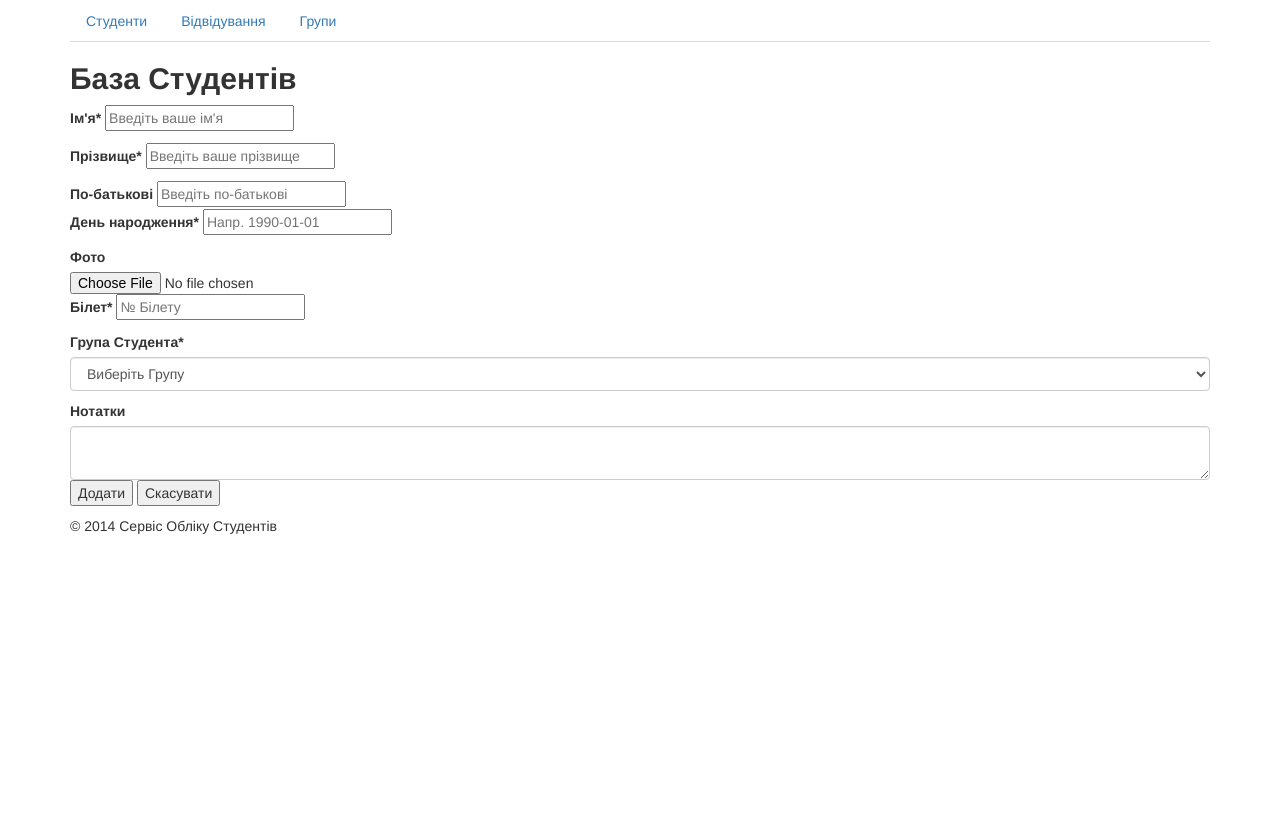
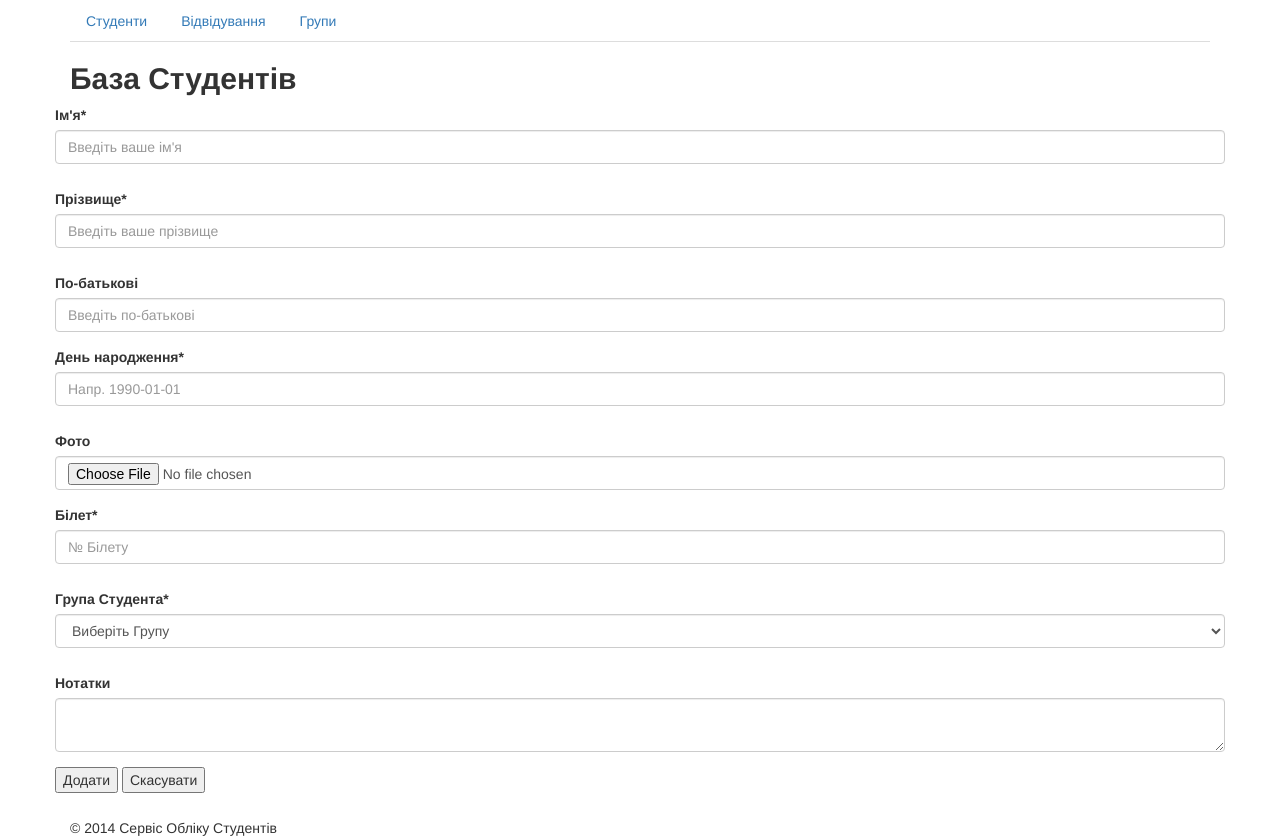
Before and after one commit to curious725/studentsdb_django, a Django app: page /students/add/ in a window 1280 px wide. Shown: the part 70-908 px from the top of the page. Before the commit the page ends 604 px from the top, so only its background shows below. Run offline with Django 3.2, Linux system fonts and the light colour scheme; data that the repository does not hold is empty; some libraries are stand-ins or nearby versions.

Commit message:
begin styling add student form with Twitter Bootstrap

```diff
--- a/studentsdb/studentsdb/students/templates/students/students_add.html
+++ b/studentsdb/studentsdb/students/templates/students/students_add.html
@@ -20,50 +20,55 @@
 
 
 <form  action="{% url 'students_add' %}"  method="post"
-  enctype="multipart/form-data">
+  enctype="multipart/form-data" class="form-horizontal">
 
   {% csrf_token %}
 
-  <div>
+  <div class="form-group">
     <label for="first_name">Ім'я*</label>
     <input type="text" value="{{ request.POST.first_name }}"
-      name="first_name" id="first_name" placeholder="Введіть ваше ім'я">
+      name="first_name" id="first_name" placeholder="Введіть ваше ім'я"
+      class="form-control">
     <span class="help-block">{{ errors.first_name }}</span>
   </div>
 
-  <div>
+  <div class="form-group">
     <label for="last_name">Прізвище*</label>
     <input type="text" value="{{ request.POST.last_name }}"
-      name="last_name" id="last_name" placeholder="Введіть ваше прізвище">
+      name="last_name" id="last_name" placeholder="Введіть ваше прізвище"
+      class="form-control">
     <span class="help-block">{{ errors.last_name }}</span>
   </div>
 
-  <div>
+  <div class="form-group">
     <label for="middle_name">По-батькові</label>
     <input type="text" value="{{ request.POST.middle_name }}"
-    name="middle_name" id="middle_name" placeholder="Введіть по-батькові">
+      name="middle_name" id="middle_name" placeholder="Введіть по-батькові"
+      class="form-control">
   </div>
 
-  <div>
+  <div class="form-group">
     <label for="birthday">День народження*</label>
     <input type="text" value="{{ request.POST.birthday }}"
-      name="birthday" id="birthday" placeholder="Напр. 1990-01-01">
+      name="birthday" id="birthday" placeholder="Напр. 1990-01-01"
+      class="form-control">
     <span class="help-block">{{ errors.birthday }}</span>
   </div>
 
-  <div>
+  <div class="form-group">
     <label for="photo">Фото</label>
-    <input type="file" value="" name="photo" id="photo">
+    <input type="file" value="" name="photo" id="photo"
+      class="form-control">
   </div>
 
-  <div>
+  <div class="form-group">
     <label for="ticket">Білет*</label>
-    <input type="text" value="{{ request.POST.ticket }}" name="ticket" id="ticket"
-      placeholder="№ Білету">
+    <input type="text" value="{{ request.POST.ticket }}" name="ticket"
+      id="ticket" placeholder="№ Білету" class="form-control">
     <span class="help-block">{{ errors.ticket }}</span>
   </div>
 
-  <div>
+  <div class="form-group">
     <label for="student_group">Група Студента*</label>
     <select name="student_group" id="student_group" class="form-control">
       <option value="">Виберіть Групу</option>
@@ -79,14 +84,14 @@
     <span class="help-block">{{ errors.student_group }}</span>
   </div>
 
-  <div>
+  <div class="form-group">
     <label for="notes">Нотатки</label>
     <textarea name="notes" id="notes"
       class="form-control">{{ request.POST.notes }}
     </textarea>
   </div>
 
-  <div>
+  <div class="form-group">
     <input type="submit" value="Додати" name="add_button">
     <button type="submit" name="cancel_button">Скасувати</button>
   </div>
```
